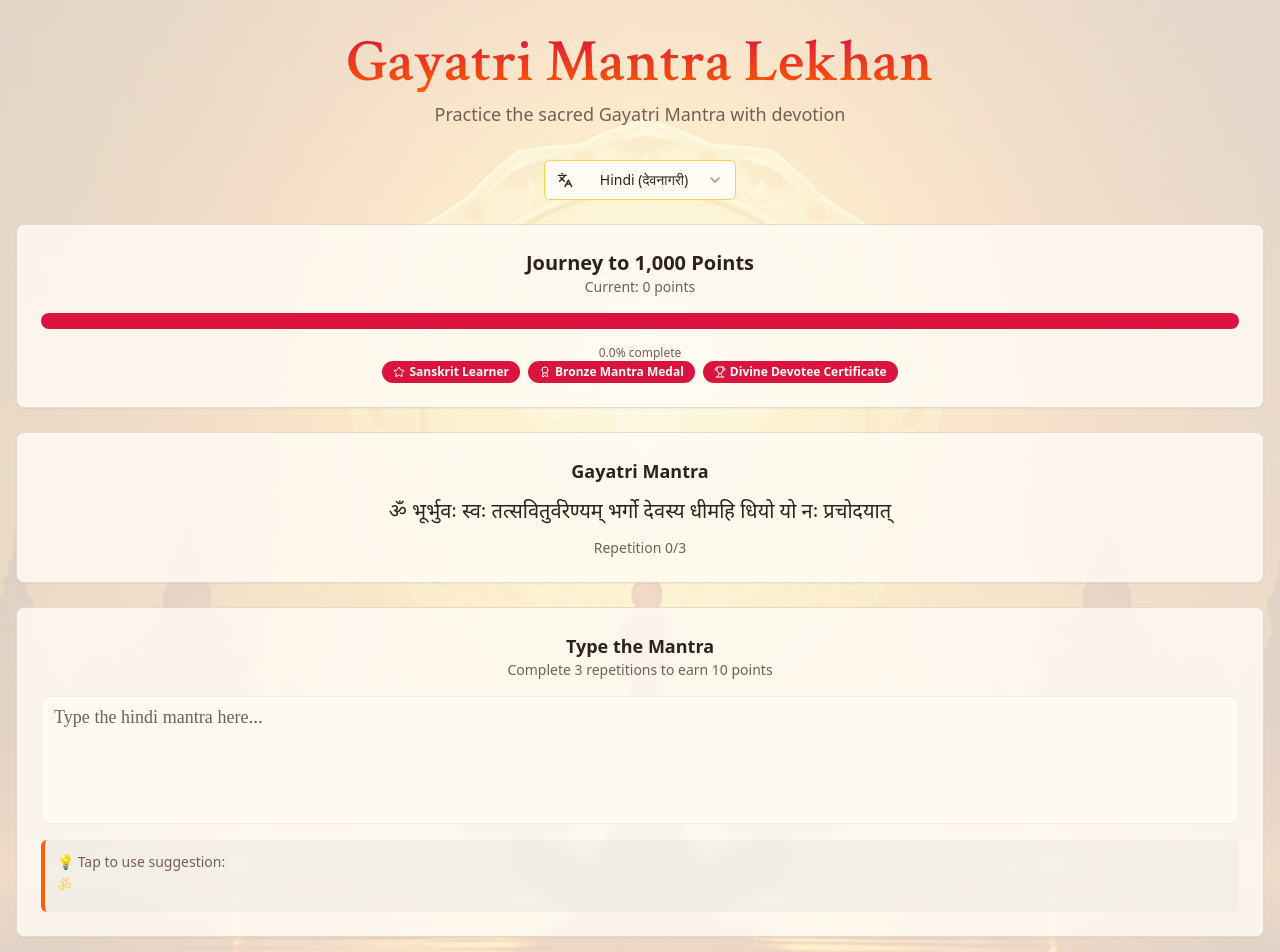
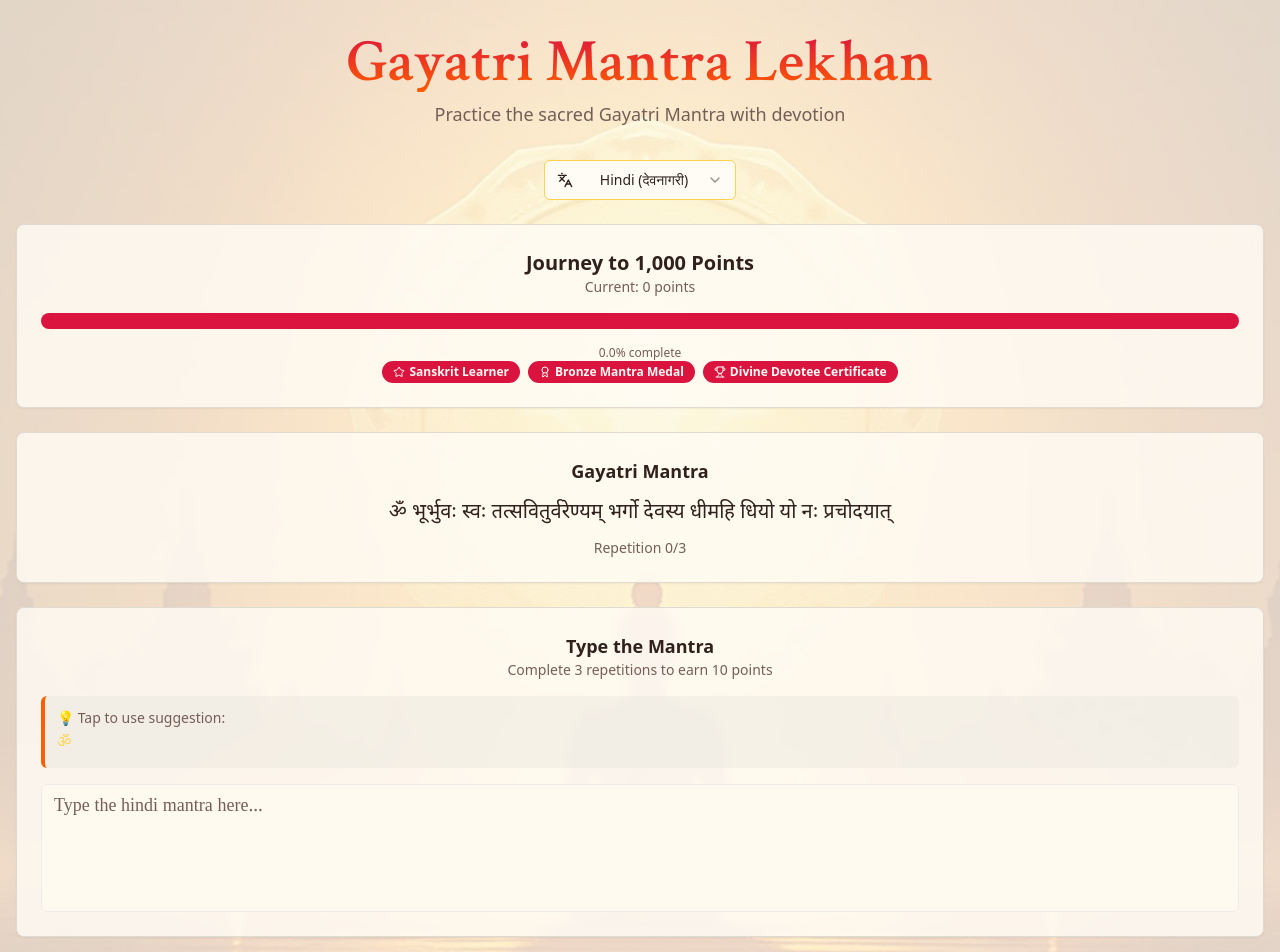
Before and after one commit to DarkSkull-lab/gayatri-mantra-lekhan-7aa1c38e, a React (Vite) app: page / in a window 1280 px wide. Shown: the top 952 px of the page. Built offline with nearby package versions, Linux system fonts and the light colour scheme.

Commit message:
Fix suggestion interaction and UI
Improve the suggestion interaction to allow typing after selection. Adjust the UI to place the suggestion prompt above the input area and the completion message below the repetition counter.

```diff
--- a/src/components/MantraTrainer.tsx
+++ b/src/components/MantraTrainer.tsx
@@ -225,6 +225,9 @@ export default function MantraTrainer() {
       const target = MANTRAS[language];
       const newSuggestion = getTypingSuggestion(words.join(' ') + ' ', target);
       setSuggestion(newSuggestion);
+
+      // Keep focus on textarea
+      textareaRef.current?.focus();
     }
   };
 
@@ -320,16 +323,6 @@ export default function MantraTrainer() {
               </p>
             </div>
 
-            <Textarea
-              ref={textareaRef}
-              value={currentInput}
-              onChange={(e) => handleInputChange(e.target.value)}
-              onPaste={handlePaste}
-              placeholder={`Type the ${language} mantra here...`}
-              className={`min-h-32 text-lg resize-none ${language === 'hindi' ? 'font-sanskrit' : 'font-mantra'} ${isCompleted ? 'bg-accent/20' : ''}`}
-              disabled={isCompleted}
-            />
-
             {/* Suggestion Bar */}
             {suggestion && !isCompleted && (
               <div
@@ -342,6 +335,16 @@ export default function MantraTrainer() {
                 </p>
               </div>
             )}
+
+            <Textarea
+              ref={textareaRef}
+              value={currentInput}
+              onChange={(e) => handleInputChange(e.target.value)}
+              onPaste={handlePaste}
+              placeholder={`Type the ${language} mantra here...`}
+              className={`min-h-32 text-lg resize-none ${language === 'hindi' ? 'font-sanskrit' : 'font-mantra'} ${isCompleted ? 'bg-accent/20' : ''}`}
+              disabled={isCompleted}
+            />
 
             {isCompleted && (
               <div className="text-center text-accent font-semibold">
```
